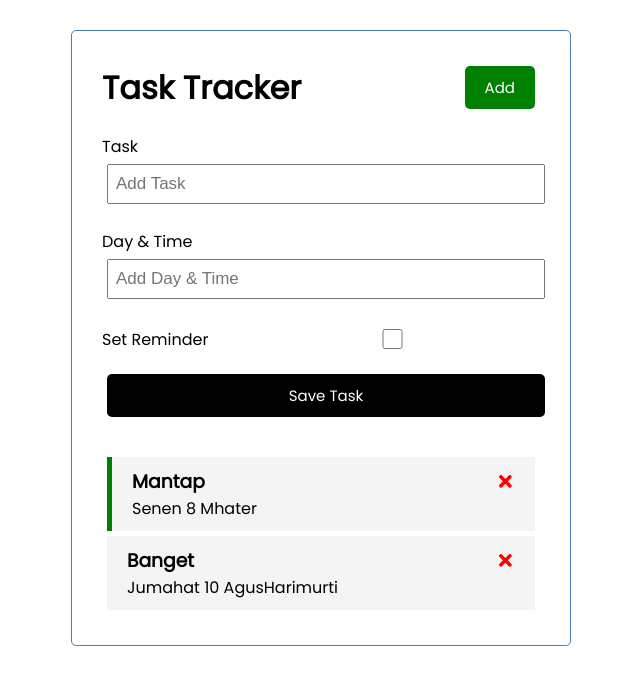
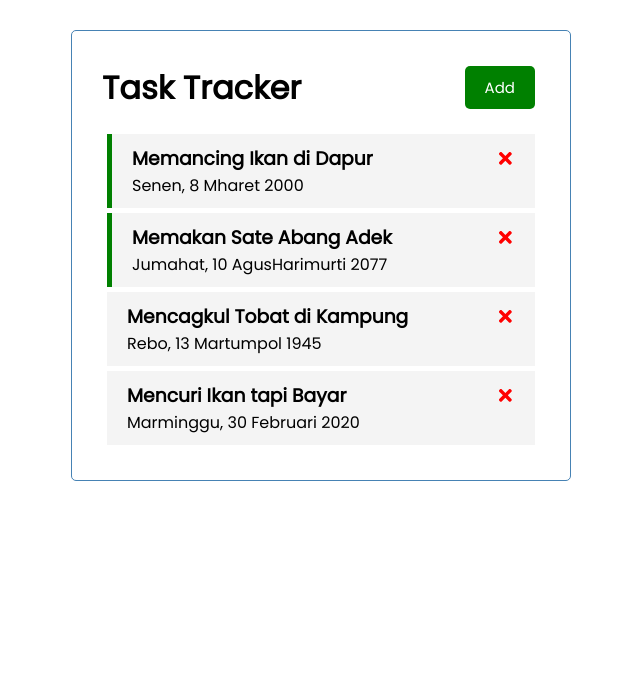
Before and after one commit to williamtobing/task-tracker, a React (Create React App) app: page / in a window 1280 px wide. Shown: the top 684 px of the page, without its empty margins (319-959 px from the left). Built offline with nearby package versions, Linux system fonts and the light colour scheme.

Commit message:
static ui finished

```diff
--- a/package.json
+++ b/package.json
@@ -10,6 +10,7 @@
     "react-dom": "^17.0.1",
     "react-icons": "^4.1.0",
     "react-scripts": "4.0.1",
+    "serve": "^11.3.2",
     "web-vitals": "^0.2.4"
   },
   "scripts": {
--- a/src/App.js
+++ b/src/App.js
@@ -5,17 +5,30 @@ import Tasks from "./components/Tasks";
 import AddTask from "./components/AddTask";
 
 function App() {
+  const [showAddTask, setShowAddTask] = useState(false);
   const [tasks, setTasks] = useState([
     {
       id: 1,
-      text: "Mantap",
-      day: "Senen 8 Mhater",
+      text: "Memancing Ikan di Dapur",
+      day: "Senen, 8 Mharet 2000",
       reminder: true,
     },
     {
       id: 2,
-      text: "Banget",
-      day: "Jumahat 10 AgusHarimurti",
+      text: "Memakan Sate Abang Adek",
+      day: "Jumahat, 10 AgusHarimurti 2077",
+      reminder: true,
+    },
+    {
+      id: 3,
+      text: "Mencagkul Tobat di Kampung",
+      day: "Rebo, 13 Martumpol 1945",
+      reminder: false,
+    },
+    {
+      id: 4,
+      text: "Mencuri Ikan tapi Bayar",
+      day: "Marminggu, 30 Februari 2020",
       reminder: false,
     },
   ]);
@@ -43,8 +56,11 @@ function App() {
 
   return (
     <div className="container">
-      <Header />
-      <AddTask onAdd={addTask} />
+      <Header
+        onAdd={() => setShowAddTask(!showAddTask)}
+        showAdd={showAddTask}
+      />
+      {showAddTask && <AddTask onAdd={addTask} />}
       {tasks.length > 0 ? (
         <Tasks tasks={tasks} onDelete={deleteTask} onToggle={toggleReminder} />
       ) : (
--- a/src/components/Header.js
+++ b/src/components/Header.js
@@ -1,15 +1,15 @@
 import PropTypes from "prop-types";
 import Button from "./Button";
 
-const Header = ({ title }) => {
-  const onClick = () => {
-    console.log("Click on Props");
-  };
-
+const Header = ({ title, onAdd, showAdd }) => {
   return (
     <header className="header">
       <h1>{title}</h1>
-      <Button onClick={onClick} color="green" text="Add" />
+      <Button
+        onClick={onAdd}
+        color={showAdd ? "red" : "green"}
+        text={showAdd ? "Close" : "Add"}
+      />
     </header>
   );
 };
```
Also changed, not shown: 2 other files (tests, documents, lock files or other folders).
